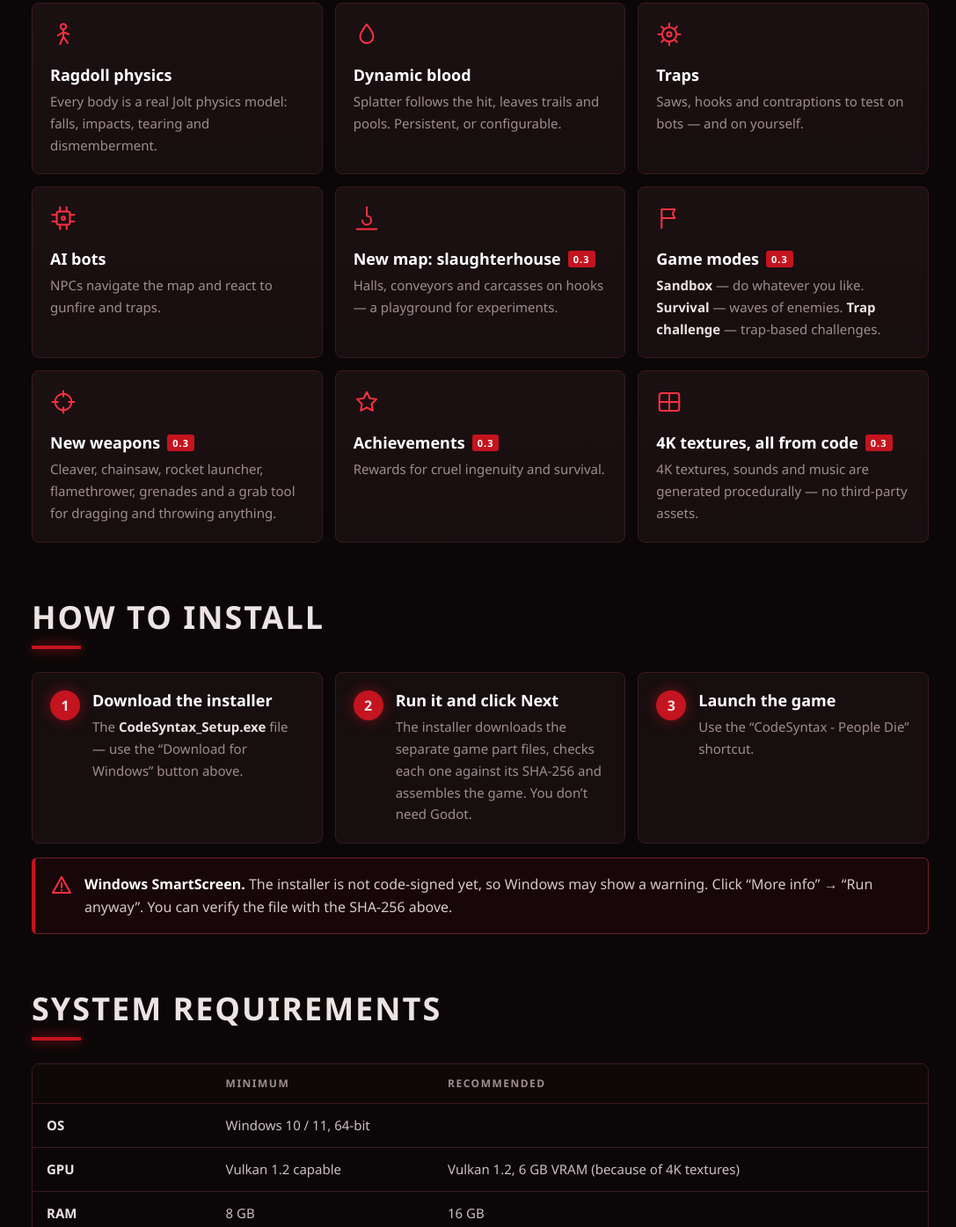
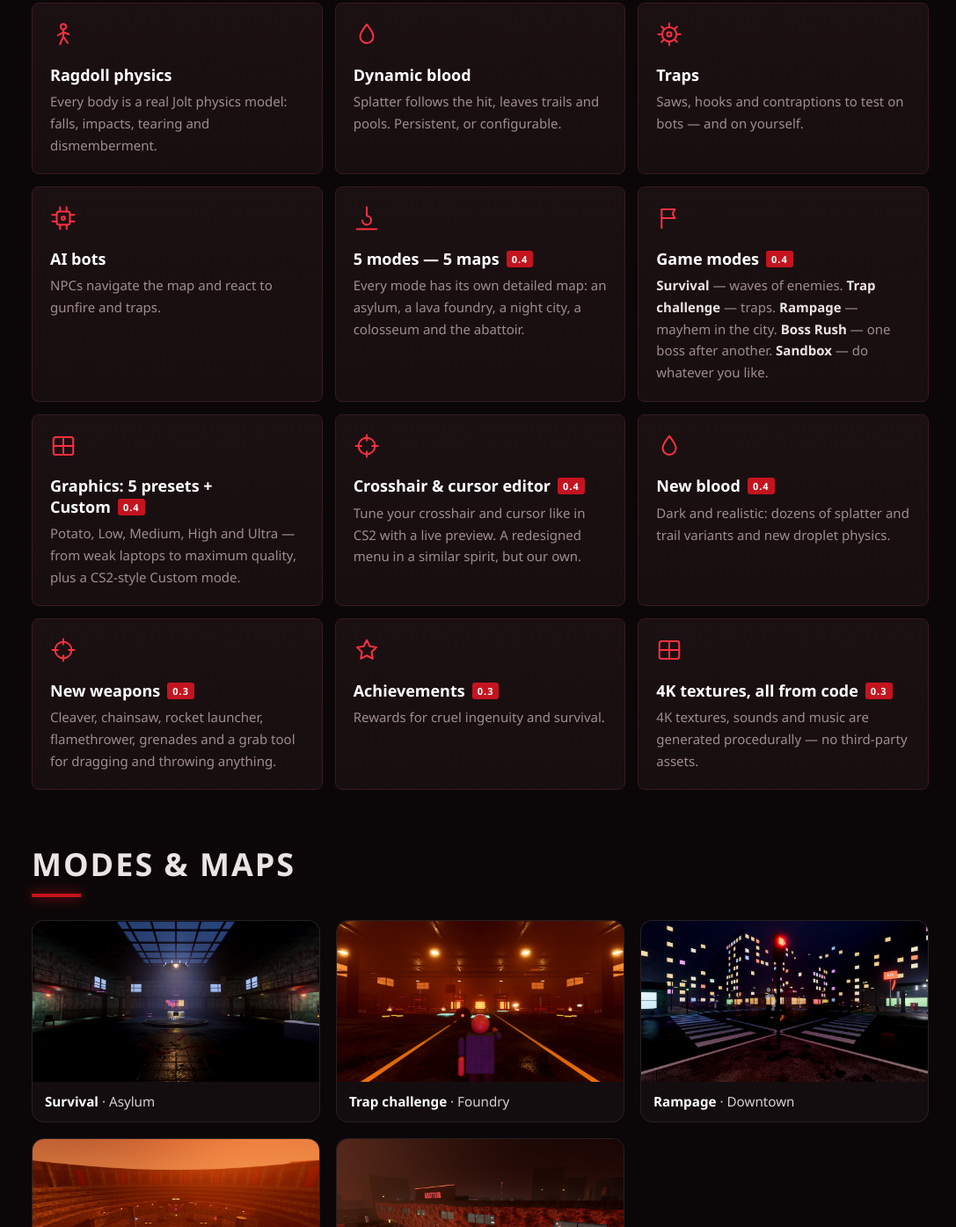
Before and after one commit to qusderlol-glitch/codesyntax-people-die, a plain HTML site: page docs/index.html in a window 1280 px wide. Shown: the part 2007-3402 px from the top of the page at 88% size, without its empty margins (94-1181 px from the left). Drawn offline with Linux system fonts and the light colour scheme.

Commit message:
Update site for v0.4.0: five modes and maps, graphics presets, new menu
Co-Authored-By: Claude Sonnet 5.5 <noreply@anthropic.com>
Claude-Session: https://claude.ai/code/session_013C4L4MQSH1zPPVvfznb9JF

```diff
--- a/docs/index.html
+++ b/docs/index.html
@@ -60,16 +60,16 @@
     <p class="tag en">A gore sandbox with ragdoll physics, traps, dynamic blood and bots. Survive, experiment, break things.</p>
 
     <div class="dl">
-      <a class="btn" id="dl" href="https://github.com/qusderlol-glitch/codesyntax-people-die/releases/download/v0.3.0/CodeSyntax_Setup.exe">
+      <a class="btn" id="dl" href="https://github.com/qusderlol-glitch/codesyntax-people-die/releases/download/v0.4.0/CodeSyntax_Setup.exe">
         <svg class="btn-ico" viewBox="0 0 24 24" aria-hidden="true"><path d="M12 3v12M7 10l5 5 5-5M4 20h16"/></svg>
         <span class="btn-txt">
           <b><span class="ru">Скачать для Windows</span><span class="en">Download for Windows</span></b>
-          <small>0.6 MB + ~860 MB · v0.3.0 · Windows 10/11 64-bit</small>
+          <small>0.6 MB + ~1050 MB · v0.4.0 · Windows 10/11 64-bit</small>
         </span>
       </a>
       <div class="sha">
         <span class="sha-l">SHA-256</span>
-        <code id="sha">5000eec75a2c403444663d785f869c1fcf47ae6a23879ad62af7f8ee481145d9</code>
+        <code id="sha">99d823a7ec625f0ef597936e9e5ebab0b8c88821d599eba4c1c6f27f1c0a08f9</code>
         <button type="button" class="copy" id="copy" data-ru="Копировать" data-en="Copy" data-ok-ru="Скопировано" data-ok-en="Copied">Копировать</button>
       </div>
       <p class="fine"><span class="ru">Бесплатно · Early Access · установщик пока без цифровой подписи (см. «Как установить»)</span><span class="en">Free · Early Access · the installer is not code-signed yet (see “How to install”)</span></p>
@@ -108,13 +108,25 @@
       <p class="ru">NPC ходят по навигационной сетке, реагируют на выстрелы и ловушки.</p>
       <p class="en">NPCs navigate the map and react to gunfire and traps.</p></article>
     <article class="card"><svg class="ico" aria-hidden="true"><use href="#i-map"/></svg>
-      <h3><span class="ru">Новая карта: бойня</span><span class="en">New map: slaughterhouse</span><i class="new">0.3</i></h3>
-      <p class="ru">Цеха, конвейеры и подвешенные на крюках туши — полигон для экспериментов.</p>
-      <p class="en">Halls, conveyors and carcasses on hooks — a playground for experiments.</p></article>
+      <h3><span class="ru">5 режимов — 5 карт</span><span class="en">5 modes — 5 maps</span><i class="new">0.4</i></h3>
+      <p class="ru">У каждого режима своя детальная карта: психбольница, литейный цех с лавой, ночной город, колизей и бойня.</p>
+      <p class="en">Every mode has its own detailed map: an asylum, a lava foundry, a night city, a colosseum and the abattoir.</p></article>
     <article class="card"><svg class="ico" aria-hidden="true"><use href="#i-modes"/></svg>
-      <h3><span class="ru">Игровые режимы</span><span class="en">Game modes</span><i class="new">0.3</i></h3>
-      <p class="ru"><b>Sandbox</b> — делай что хочешь. <b>Survival</b> — волны врагов. <b>Trap challenge</b> — испытания на ловушках.</p>
-      <p class="en"><b>Sandbox</b> — do whatever you like. <b>Survival</b> — waves of enemies. <b>Trap challenge</b> — trap-based challenges.</p></article>
+      <h3><span class="ru">Игровые режимы</span><span class="en">Game modes</span><i class="new">0.4</i></h3>
+      <p class="ru"><b>Survival</b> — волны врагов. <b>Trap challenge</b> — ловушки. <b>Rampage</b> — погром в городе. <b>Boss Rush</b> — боссы один за другим. <b>Sandbox</b> — делай что хочешь.</p>
+      <p class="en"><b>Survival</b> — waves of enemies. <b>Trap challenge</b> — traps. <b>Rampage</b> — mayhem in the city. <b>Boss Rush</b> — one boss after another. <b>Sandbox</b> — do whatever you like.</p></article>
+    <article class="card"><svg class="ico" aria-hidden="true"><use href="#i-tex"/></svg>
+      <h3><span class="ru">Графика: 5 пресетов + Custom</span><span class="en">Graphics: 5 presets + Custom</span><i class="new">0.4</i></h3>
+      <p class="ru">Potato, Low, Medium, High и Ultra — от слабых ноутбуков до максимального качества. Плюс Custom с настройками, как в CS2.</p>
+      <p class="en">Potato, Low, Medium, High and Ultra — from weak laptops to maximum quality, plus a CS2-style Custom mode.</p></article>
+    <article class="card"><svg class="ico" aria-hidden="true"><use href="#i-weapon"/></svg>
+      <h3><span class="ru">Редактор прицела и курсора</span><span class="en">Crosshair &amp; cursor editor</span><i class="new">0.4</i></h3>
+      <p class="ru">Настрой прицел и курсор как в CS2 с живым предпросмотром. Новое меню в похожем стиле, но своё.</p>
+      <p class="en">Tune your crosshair and cursor like in CS2 with a live preview. A redesigned menu in a similar spirit, but our own.</p></article>
+    <article class="card"><svg class="ico" aria-hidden="true"><use href="#i-blood"/></svg>
+      <h3><span class="ru">Новая кровь</span><span class="en">New blood</span><i class="new">0.4</i></h3>
+      <p class="ru">Тёмно-красная, как в жизни: десятки вариантов брызг и следов и новая физика капель.</p>
+      <p class="en">Dark and realistic: dozens of splatter and trail variants and new droplet physics.</p></article>
     <article class="card"><svg class="ico" aria-hidden="true"><use href="#i-weapon"/></svg>
       <h3><span class="ru">Новое оружие</span><span class="en">New weapons</span><i class="new">0.3</i></h3>
       <p class="ru">Тесак, бензопила, ракетомёт, огнемёт, гранаты и «граб»-инструмент, чтобы таскать и швырять всё подряд.</p>
@@ -127,6 +139,17 @@
       <h3><span class="ru">4K-текстуры, всё из кода</span><span class="en">4K textures, all from code</span><i class="new">0.3</i></h3>
       <p class="ru">Текстуры 4K, звуки и музыка генерируются процедурно — без сторонних ассетов.</p>
       <p class="en">4K textures, sounds and music are generated procedurally — no third-party assets.</p></article>
+  </div>
+</section>
+
+<section class="wrap sec" id="maps">
+  <h2><span class="ru">Режимы и карты</span><span class="en">Modes &amp; maps</span></h2>
+  <div class="maps">
+    <figure><img src="media/maps/asylum.jpg" loading="lazy" width="1024" height="576" alt="Asylum"><figcaption><b>Survival</b> · <span class="ru">Психбольница</span><span class="en">Asylum</span></figcaption></figure>
+    <figure><img src="media/maps/foundry.jpg" loading="lazy" width="1024" height="576" alt="Foundry"><figcaption><b>Trap challenge</b> · <span class="ru">Литейный цех</span><span class="en">Foundry</span></figcaption></figure>
+    <figure><img src="media/maps/downtown.jpg" loading="lazy" width="1024" height="576" alt="Downtown"><figcaption><b>Rampage</b> · <span class="ru">Даунтаун</span><span class="en">Downtown</span></figcaption></figure>
+    <figure><img src="media/maps/colosseum.jpg" loading="lazy" width="1024" height="576" alt="Colosseum"><figcaption><b>Boss Rush</b> · <span class="ru">Колизей</span><span class="en">Colosseum</span></figcaption></figure>
+    <figure><img src="media/maps/abattoir.jpg" loading="lazy" width="1024" height="576" alt="Abattoir"><figcaption><b>Sandbox</b> · <span class="ru">Бойня</span><span class="en">Abattoir</span></figcaption></figure>
   </div>
 </section>
 
--- a/docs/style.css
+++ b/docs/style.css
@@ -152,3 +152,10 @@ pre{font:12.5px/1.55 var(--mono);color:var(--mut);padding:0 14px 14px;white-spac
   html{scroll-behavior:auto}
   *{transition:none!important}
 }
+
+
+.maps{display:grid;grid-template-columns:repeat(auto-fill,minmax(300px,1fr));gap:18px}
+.maps figure{margin:0;border-radius:14px;overflow:hidden;background:#140d0f;border:1px solid rgba(255,255,255,.08)}
+.maps img{display:block;width:100%;height:auto;aspect-ratio:16/9;object-fit:cover}
+.maps figcaption{padding:10px 14px;font-size:.95rem;color:#d8cfcf}
+.maps figcaption b{color:#fff}
```
Also changed, not shown: docs/media/maps/abattoir.jpg (added), docs/media/maps/asylum.jpg (added), docs/media/maps/colosseum.jpg (added), docs/media/maps/downtown.jpg (added), docs/media/maps/foundry.jpg (added).
